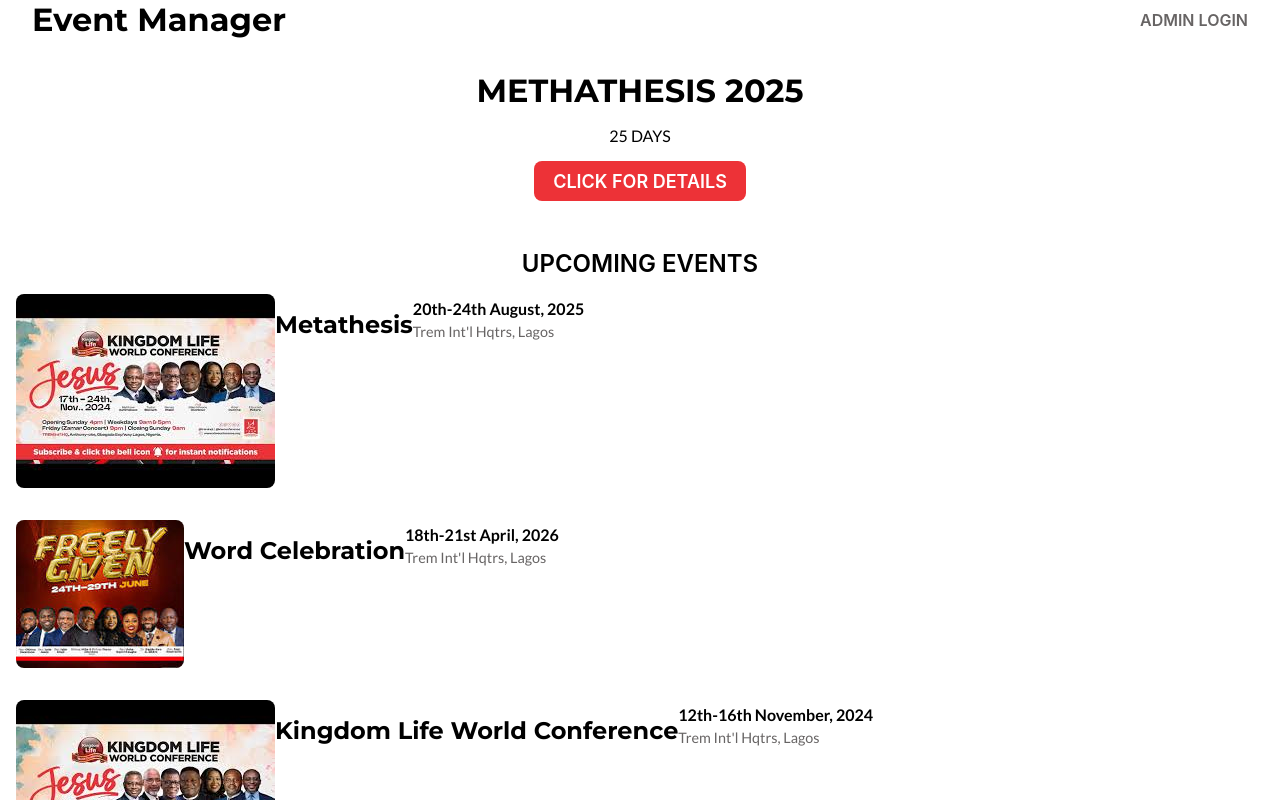
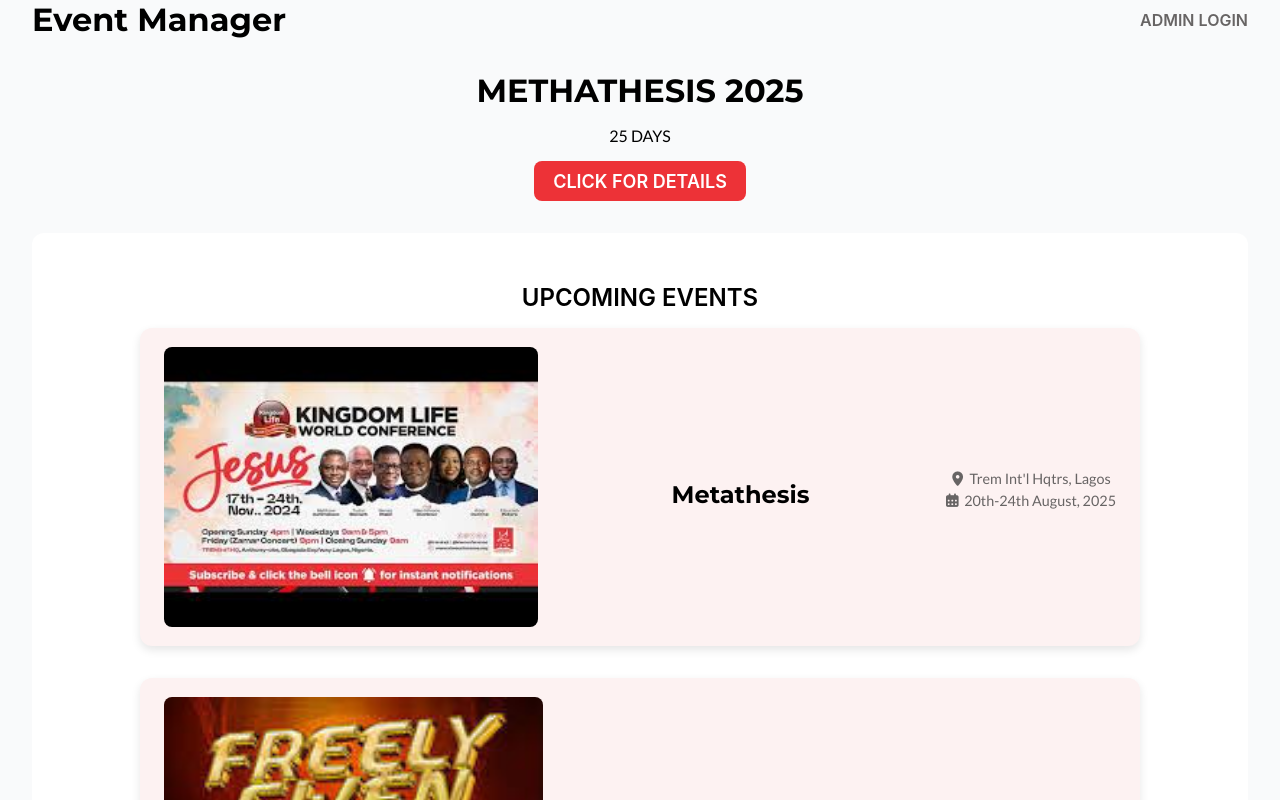
Before and after one commit to Dolapo-stack/event-app, a React (Vite) app: page / in a window 1280 px wide. Shown: the top 800 px of the page. Built offline with nearby package versions, Linux system fonts and the light colour scheme.

Commit message:
update event component

```diff
--- a/package.json
+++ b/package.json
@@ -10,6 +10,7 @@
     "preview": "vite preview"
   },
   "dependencies": {
+    "@fortawesome/fontawesome-free": "^7.0.0",
     "react": "^19.1.1",
     "react-dom": "^19.1.1"
   },
--- a/src/App.css
+++ b/src/App.css
@@ -26,6 +26,10 @@
   font-size: 18px;
 }
 
+.event_details:hover {
+  background-color: #c6282d;
+}
+
 .next_event {
   display: flex;
   flex-direction: column;
@@ -42,7 +46,12 @@
 }
 
 .event_list {
-  /* padding: 2.5rem 0; */
+  padding: 0.1rem 2.5rem;
+  margin: 2rem;
+  background-color: #ffffff;
+  border-radius: 0.75rem;
+  /* background-color: #e0e0e0; */
+  /* background-color: #f5f5dc; */
 }
 
 .event_list > h2 {
@@ -64,17 +73,24 @@
   padding: 1rem;
 }
 
-.event-card-list .date {
-  font-weight: bold;
+.event {
+  background-color: #fdf2f2;
+  color: black;
+  display: flex;
+  align-items: center;
+  justify-content: space-between;
+  gap: 1rem;
+  padding: 1.2rem 1.5rem;
+  border-radius: 0.75rem;
+  box-shadow: 0 4px 10px rgba(0, 0, 0, 0.1);
+  width: 100%;
+  max-width: 1000px;
+  margin: 0 auto;
 }
 
-.event {
-  color: black;
-  display: flex;
-  /* align-items: center; center content inside card */
-  /* width: 300px; small card size */
-  border-radius: 0.75rem;
-  /* box-shadow: 0 4px 10px rgba(0, 0, 0, 0.1); card shadow */
+.card-item {
+  flex: 1;
+  text-align: center;
 }
 
 .event h2 {
@@ -84,16 +100,13 @@
 
 .event p {
   margin-top: 0.3rem;
+  color: rgb(103, 100, 100);
+  font-size: 0.9rem;
 }
 
 .event img {
   /* width: 100%; */
   border-radius: 0.5rem;
-}
-
-.event .venue {
-  color: rgb(103, 100, 100);
-  font-size: 0.9rem;
 }
 
 .details_button {
@@ -107,6 +120,10 @@
   font-size: 1rem;
   margin-bottom: 1.5rem;
   margin-top: 1rem;
+}
+
+.details_button:hover {
+  /* background-color: #c6282d; */
 }
 
 .container {
--- a/src/components/EventCard.jsx
+++ b/src/components/EventCard.jsx
@@ -2,17 +2,21 @@
   return (
     <>
       <div className="event">
-        <img src={props.image.src} alt={props.image.alt} />
-        <h2 className="title"> {props.title}</h2>
+        <img
+          src={props.image.src}
+          alt={props.image.alt}
+          className="card-item"
+        />
+        <h2 className="title card-item"> {props.title}</h2>
         <div>
-          <p className="date">{props.date}</p>
-          <p className="venue">{props.venue}</p>
+          <p className="venue card-item">
+            <i class="fa-solid fa-location-dot"></i> {props.venue}
+          </p>
+
+          <p className="date card-item">
+            <i class="fa-solid fa-calendar-days"></i> {props.date}
+          </p>
         </div>
-        {/* <input
-          type="button"
-          value="Click for details"
-          className="details_button"
-        /> */}
       </div>
     </>
   );
--- a/src/index.css
+++ b/src/index.css
@@ -4,6 +4,7 @@
   padding: 0;
   font-family: "Lato", sans-serif;
   font-weight: 400;
+  background-color: #f9fafb;
 }
 
 * {
--- a/src/main.jsx
+++ b/src/main.jsx
@@ -2,6 +2,7 @@
 import { createRoot } from "react-dom/client";
 import "./index.css";
 import App from "./App.jsx";
+import "@fortawesome/fontawesome-free/css/all.min.css";
 
 createRoot(document.getElementById("root")).render(
   <StrictMode>
```
Also changed, not shown: 1 other file (tests, documents, lock files or other folders).
